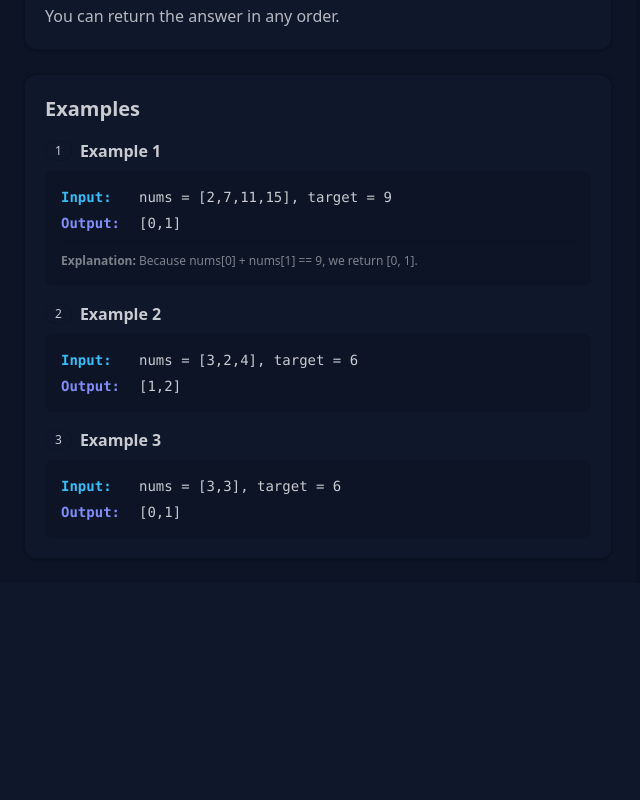
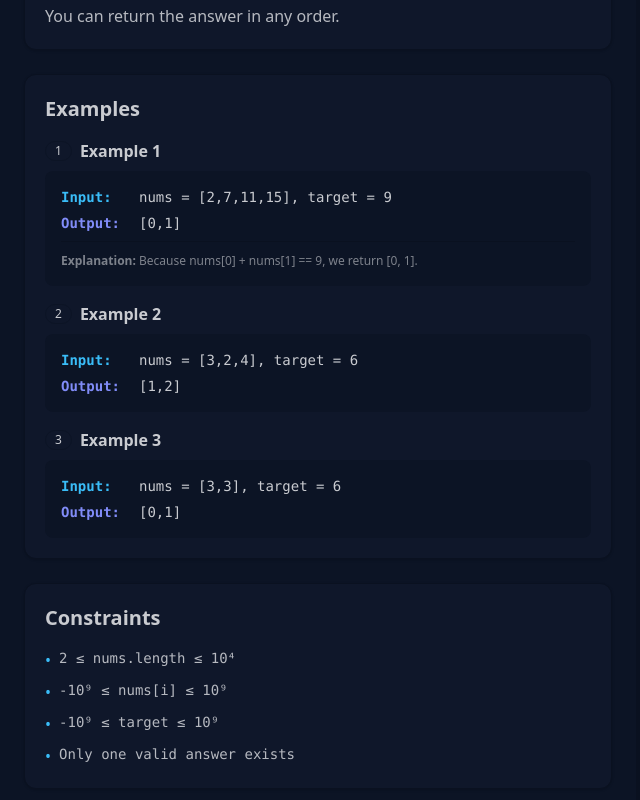
Before and after one commit to Thinal-Fernando/TrueCode, a React (Vite) app in the folder frontend/: page /problem/1 in a window 1280 px wide. Shown: the part 444-1244 px from the top of the page, without its empty margins (0-640 px from the left). Before the commit the page ends 1027 px from the top, so only its background shows below. Built offline with nearby package versions, Linux system fonts and the light colour scheme; no server answers; sample sign-in values are in the browser's storage.

Commit message:
added constraints section to ProblemDescription component for better clarity on problem requirements

```diff
--- a/frontend/src/components/Navbar.jsx/ProblemDescription.jsx
+++ b/frontend/src/components/Navbar.jsx/ProblemDescription.jsx
@@ -88,6 +88,20 @@ function ProblemDescription({
             ))}
           </div>
         </div>
+         {/*Constrains to follow*/}
+        <div className="bg-base-100 rounded-xl shadow-sm p-5 border border-base-300">
+          <h2 className="text-xl font-bold mb-4 text-base-content">
+            Constraints
+          </h2>
+          <ul className="space-y-2 text-base-content/90">
+            {problem.constraints.map((constraint, idx) => (
+              <li key={idx} className="flex gap-2">
+                <span className="text-primary">•</span>
+                <code className="text-sm">{constraint}</code>
+              </li>
+            ))}
+          </ul>
+        </div>
       </div>
     </div>
   );
```
